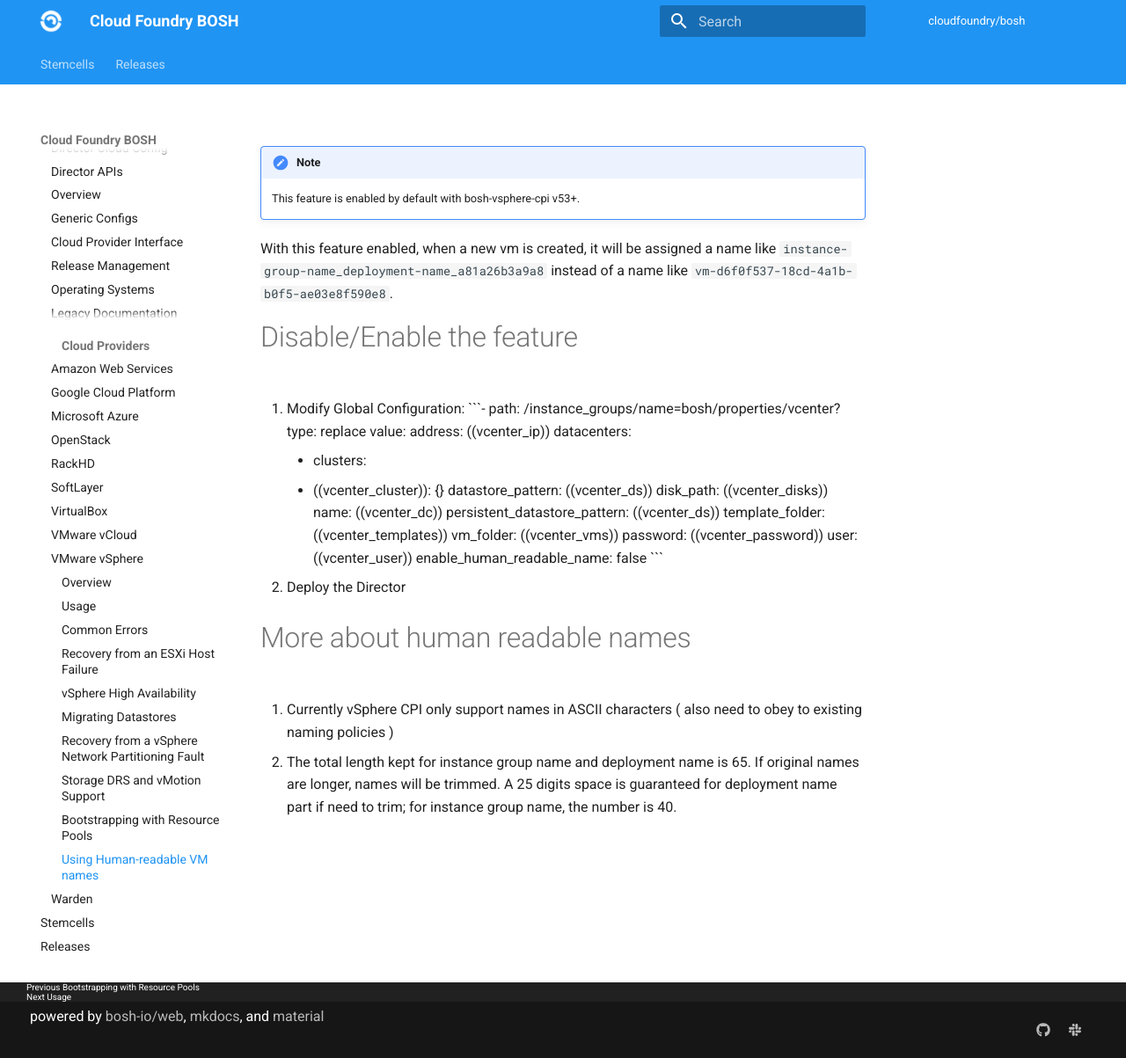
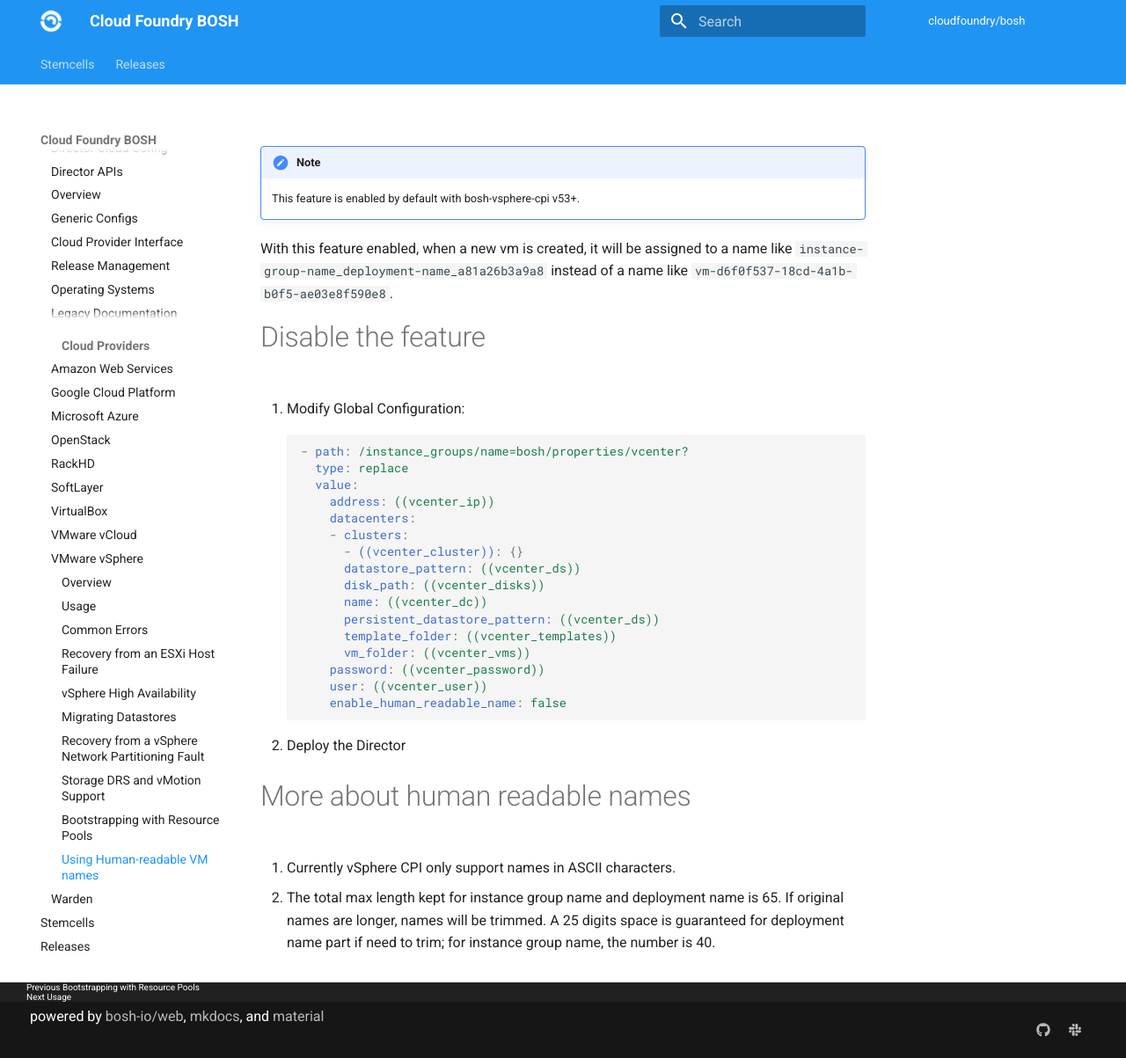
Before and after one commit to cloudfoundry/docs-bosh, an MkDocs documentation site: the page built from content/vsphere-human-readable-names.md, in a window 1280 px wide and 1203 px high. Shown: the whole window at 88% size. Built offline with MkDocs 1.6.1 and Material for MkDocs 9.7.7, drawn with Linux system fonts in a browser that asks for light colours; old or Windows-style settings are respelled for this version of MkDocs.

Commit message:
Update info for vsphere human readable name

````diff
--- a/content/vsphere-human-readable-names.md
+++ b/content/vsphere-human-readable-names.md
@@ -1,12 +1,13 @@
 !!! note
     This feature is enabled by default with bosh-vsphere-cpi v53+.
 
-With this feature enabled, when a new vm is created, it will be assigned a name like `instance-group-name_deployment-name_a81a26b3a9a8` instead of a name like `vm-d6f0f537-18cd-4a1b-b0f5-ae03e8f590e8`.
+With this feature enabled, when a new vm is created, it will be assigned to a name like `instance-group-name_deployment-name_a81a26b3a9a8` instead of a name like `vm-d6f0f537-18cd-4a1b-b0f5-ae03e8f590e8`.
 
-# Disable/Enable the feature
+# Disable the feature
 
 1. Modify Global Configuration:
-```- path: /instance_groups/name=bosh/properties/vcenter?
+```yaml
+- path: /instance_groups/name=bosh/properties/vcenter?
   type: replace
   value:
     address: ((vcenter_ip))
@@ -29,6 +30,6 @@ With this feature enabled, when a new vm is created, it will be assigned a name
 
 # More about human readable names
 
-1. Currently vSphere CPI only support names in ASCII characters ( also need to obey to existing naming policies )
+1. Currently vSphere CPI only support names in ASCII characters.
 
-2. The total length kept for instance group name and deployment name is 65. If original names are longer, names will be trimmed. A 25 digits space is  guaranteed for deployment name part if need to trim; for instance group name, the number is 40.
+2. The total max length kept for instance group name and deployment name is 65. If original names are longer, names will be trimmed. A 25 digits space is  guaranteed for deployment name part if need to trim; for instance group name, the number is 40.
````
